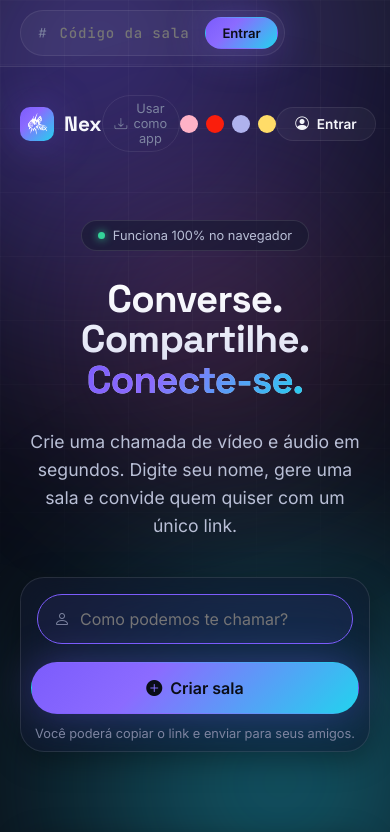
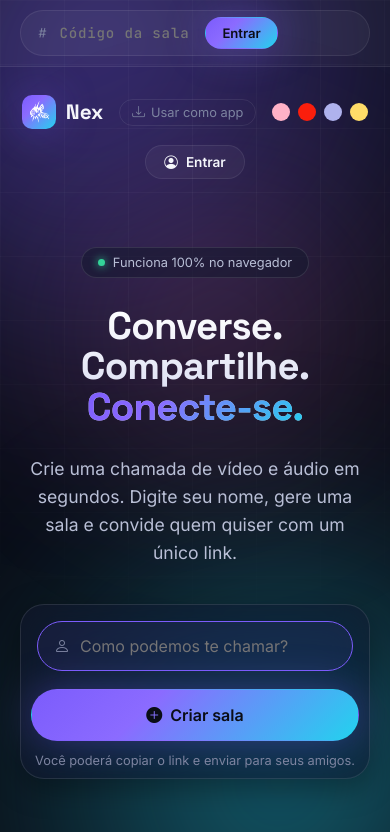
Before and after one commit to miguelsene/nex, a React (Vite) app in the folder client/: page / in a window 390 px wide. Shown: the top 832 px of the page. Built offline with nearby package versions, Linux system fonts and the light colour scheme; no server answers.

Commit message:
melhorias nos botoes

```diff
--- a/client/src/styles/base.css
+++ b/client/src/styles/base.css
@@ -87,6 +87,7 @@ select {
   transition: transform var(--transition-fast), box-shadow var(--transition-fast),
     background var(--transition-fast), border-color var(--transition-fast);
   white-space: nowrap;
+  flex: 0 0 auto;
 }
 
 .btn:active {
--- a/client/src/styles/dashboard.css
+++ b/client/src/styles/dashboard.css
@@ -4,7 +4,7 @@
   display: flex;
   flex-direction: column;
   gap: 0;
-  overflow: hidden;
+  overflow-x: hidden;
 }
 
 .dash-header {
@@ -327,10 +327,12 @@
   display: flex;
   align-items: center;
   gap: 8px;
+  flex-wrap: wrap;
 }
 
 .dash-search-form .name-input-wrap {
   padding: 0 12px;
+  min-width: 0;
 }
 
 .dash-search-form .name-input-wrap input {
@@ -345,13 +347,16 @@
   .dash-header {
     padding: 10px 14px;
     align-items: center;
+    justify-content: center;
   }
 
   .dash-header > div:last-child {
     width: 100%;
     display: flex;
-    justify-content: flex-end;
+    justify-content: space-between;
+    align-items: center;
     gap: 6px;
+    flex-wrap: wrap;
   }
 
   .dash-body {
@@ -394,4 +399,12 @@
   .dash-dm-messages {
     padding: 12px;
   }
+
+  .dash-search-form {
+    width: 100%;
+  }
+
+  .dash-search-form .name-input-wrap {
+    flex: 1 1 100%;
+  }
 }
--- a/client/src/styles/home.css
+++ b/client/src/styles/home.css
@@ -3,7 +3,7 @@
   min-height: 100vh;
   display: flex;
   flex-direction: column;
-  overflow: hidden;
+  overflow-x: hidden;
 }
 
 /* --- Fundo com blobs de gradiente animados (elemento assinatura) --- */
@@ -81,6 +81,8 @@
   align-items: center;
   justify-content: space-between;
   padding: 28px clamp(20px, 5vw, 64px);
+  gap: 16px;
+  flex-wrap: wrap;
 }
 
 .brand {
@@ -379,20 +381,42 @@
 }
 
 @media (max-width: 560px) {
+  .home-header {
+    justify-content: center;
+    text-align: center;
+  }
+
   .home-header nav {
     display: flex;
     flex-wrap: wrap;
+    justify-content: center;
     gap: 8px;
     font-size: 0.8rem;
   }
+
   .home-header nav a:not(.btn):not(.btn-ghost-sm) {
     display: none;
   }
+
   .features {
     grid-template-columns: 1fr;
   }
+
   .hero-form .input-row {
     flex-direction: column;
+  }
+
+  .join-code-bar {
+    flex-direction: column;
+    align-items: stretch;
+  }
+
+  .join-code-form {
+    width: 100%;
+  }
+
+  .join-code-form input {
+    width: 100%;
   }
 }
 
--- a/client/src/styles/room.css
+++ b/client/src/styles/room.css
@@ -5,7 +5,7 @@
   display: flex;
   flex-direction: column;
   background: var(--bg-void);
-  overflow: hidden;
+  overflow-x: hidden;
 }
 
 /* --- Barra superior --- */
@@ -401,7 +401,15 @@
   justify-content: center;
   gap: 10px;
   padding: 14px 16px calc(14px + env(safe-area-inset-bottom));
-  flex-wrap: wrap;
+  flex-wrap: nowrap;
+  width: min(100%, 1040px);
+  margin: 0 auto;
+  overflow-x: auto;
+  scrollbar-width: none;
+}
+
+.control-bar::-webkit-scrollbar {
+  display: none;
 }
 
 .room-topbar,
@@ -443,6 +451,7 @@
   align-items: center;
   justify-content: center;
   font-size: 1.15rem;
+  flex: 0 0 auto;
   transition: background var(--transition-fast), border-color var(--transition-fast),
     transform var(--transition-fast);
 }
@@ -1005,6 +1014,12 @@
 }
 
 /* --- Responsivo: celular --- */
+@media (max-width: 1100px) {
+  .control-bar {
+    justify-content: flex-start;
+  }
+}
+
 @media (max-width: 860px) {
   :root {
     --sidebar-width: 100%;
```
